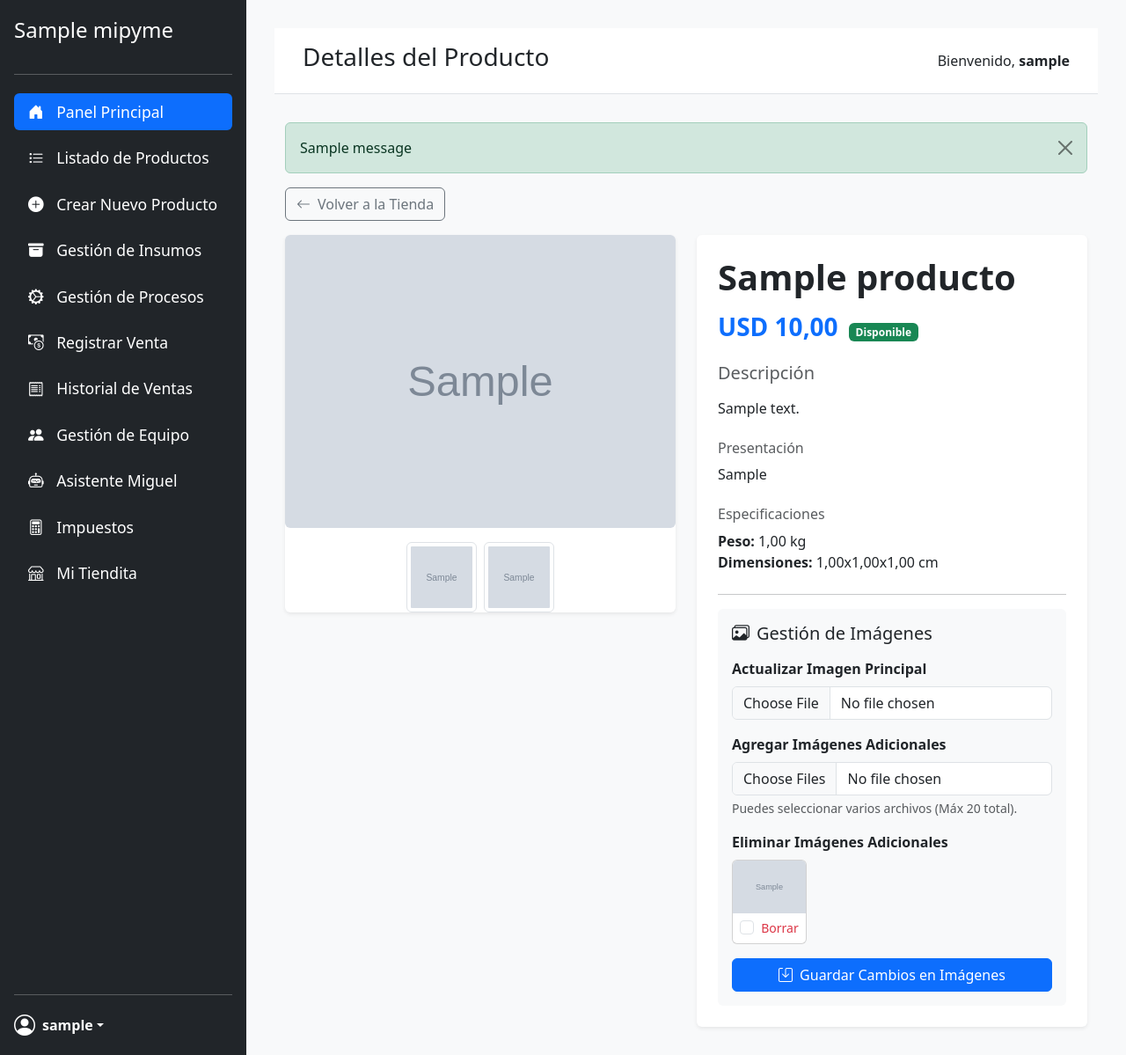
After one commit to ader999/nimypine, a Django app: page /produccion/mi-tiendita/producto/1/ in a window 1280 px wide. The commit adds this page. Shown: the whole page at 88% size. Run offline with Django 5.2, Linux system fonts and the light colour scheme; a user stored in the database is signed in; tables that the repository leaves empty hold one stand-in row (values such as "Sample post"); grey boxes marked "Sample" are stand-in pictures; one stand-in notice (Sample message) is shown; parts of the project's set-up code (start-up, migrations or seed data) failed here and were passed over.

Commit message:
feat: Introduce 'Mi Tiendita' module, add support for multiple product images, and enhance company image configuration.

```diff
--- a/cuentas/forms.py
+++ b/cuentas/forms.py
@@ -201,15 +201,17 @@ class EditarInformacionEmpresaForm(forms.ModelForm):
         }
 
 
-class ConfigurarLogoForm(forms.ModelForm):
+class ConfigurarImagenesEmpresaForm(forms.ModelForm):
     class Meta:
         model = Mipyme
-        fields = ['logo']
+        fields = ['logo', 'portada']
         widgets = {
             'logo': forms.FileInput(attrs={'class': 'form-control'}),
+            'portada': forms.FileInput(attrs={'class': 'form-control'}),
         }
         labels = {
             'logo': 'Seleccionar Logo',
+            'portada': 'Seleccionar Portada',
         }
 
 
--- a/cuentas/models.py
+++ b/cuentas/models.py
@@ -61,6 +61,7 @@ class Mipyme(models.Model):
         verbose_name="Identificador Fiscal (RFC, RUT, etc.)"
     )
     logo = models.ImageField(upload_to='logos/', null=True, blank=True, verbose_name="Logo de la Empresa")
+    portada = models.ImageField(upload_to='portadas/', null=True, blank=True, verbose_name="Portada de la Empresa")
 
     # Configuración de producción
     unidad_medida_predeterminada = models.JSONField(
--- a/produccion/urls.py
+++ b/produccion/urls.py
@@ -56,9 +56,13 @@ urlpatterns = [
     path('configuracion/configurar-avatar/', views.configurar_avatar, name='configurar_avatar'),
     # --- CONFIGURACIÓN DE EMPRESA ---
     path('configuracion/editar-empresa/', views.editar_informacion_empresa, name='editar_informacion_empresa'),
-    path('configuracion/configurar-logo/', views.configurar_logo, name='configurar_logo'),
-    path('configuracion/cambiar-sector/', views.cambiar_sector_economico, name='cambiar_sector_economico'),
+    path('configuracion/imagenes-empresa/', views.configurar_imagenes_empresa, name='configurar_imagenes_empresa'),
+    path('configuracion/sector-economico/', views.cambiar_sector_economico, name='cambiar_sector_economico'),
     path('configuracion/parametros-produccion/', views.configurar_parametros_produccion, name='configurar_parametros_produccion'),
     # --- IMPUESTOS ---
     path('impuestos/', views.gestion_impuestos, name='gestion_impuestos'),
+    # --- MI TIENDITA ---
+    path('mi-tiendita/', views.mi_tiendita, name='mi_tiendita'),
+    path('mi-tiendita/producto/<int:producto_id>/', views.mi_tiendita_detalle, name='mi_tiendita_detalle'),
+    # Reload trigger
 ]
--- a/produccion/views.py
+++ b/produccion/views.py
@@ -10,10 +10,10 @@ from openpyxl import Workbook
 from django.http import HttpResponse
 from django.shortcuts import render, redirect, get_object_or_404
 from django.contrib.auth.decorators import login_required
-from .models import Producto, Insumo, Formulacion, PasoDeProduccion, Proceso, Venta, VentaItem, Impuesto
+from .models import Producto, Insumo, Formulacion, PasoDeProduccion, Proceso, Venta, VentaItem, Impuesto, ProductoImagen
 from .forms import ProductoForm, FormulacionForm, InsumoForm, FormulacionUpdateForm, ProcesoForm, PasoUpdateForm, PasoDeProduccionForm, CalculadoraLotesForm, VentaItemFormSet, ImpuestoForm
 from cuentas.decorators import rol_requerido, mipyme_requerida
-from cuentas.forms import CambiarContrasenaForm, ActualizarPerfilForm, ConfigurarAvatarForm, EditarInformacionEmpresaForm, ConfigurarLogoForm, CambiarSectorEconomicoForm, ConfigurarParametrosProduccionForm
+from cuentas.forms import CambiarContrasenaForm, ActualizarPerfilForm, ConfigurarAvatarForm, EditarInformacionEmpresaForm, ConfigurarImagenesEmpresaForm, CambiarSectorEconomicoForm, ConfigurarParametrosProduccionForm
 from cuentas.models import Usuario
 from django.contrib.auth import update_session_auth_hash
 from django.contrib import messages
@@ -202,6 +202,19 @@ def crear_producto(request):
             # Ahora sí, guarda el objeto completo en la base de datos
             nuevo_producto.save()
 
+            # --- PROCESAR IMÁGENES ADICIONALES ---
+            imagenes = request.FILES.getlist('imagenes_adicionales')
+            if imagenes:
+                # Limitar a 20 imágenes en total (incluyendo la principal si se cuenta)
+                # Aquí solo contamos las adicionales para simplificar, o validamos el total
+                for i, imagen in enumerate(imagenes):
+                    if i >= 20: break # Límite de seguridad
+                    ProductoImagen.objects.create(
+                        producto=nuevo_producto,
+                        imagen=imagen,
+                        orden=i
+                    )
+
             # Redirige al usuario a la lista de productos para que vea el nuevo item
             return redirect('produccion:lista_productos')
     else:
@@ -388,6 +401,19 @@ def editar_producto(request, producto_id):
             if usar_porcentaje_predeterminado:
                 producto_editado.porcentaje_ganancia = mipyme.porcentaje_ganancia_predeterminado
             producto_editado.save()
+
+            # --- PROCESAR IMÁGENES ADICIONALES ---
+            imagenes = request.FILES.getlist('imagenes_adicionales')
+            if imagenes:
+                # Contar cuántas ya tiene
+                count_existentes = producto.imagenes_adicionales.count()
+                for i, imagen in enumerate(imagenes):
+                    if count_existentes + i >= 20: break # Límite
+                    ProductoImagen.objects.create(
+                        producto=producto,
+                        imagen=imagen,
+                        orden=count_existentes + i
+                    )
 
             return redirect('produccion:lista_productos') # Redirigimos a la lista de productos
     else:
@@ -991,28 +1017,31 @@ def editar_informacion_empresa(request):
 @login_required
 @mipyme_requerida
 @rol_requerido('ADMIN')
-def configurar_logo(request):
+@login_required
+@mipyme_requerida
+@rol_requerido('ADMIN')
+def configurar_imagenes_empresa(request):
     """
-    Vista para configurar el logo de la empresa.
+    Vista para configurar el logo y la portada de la empresa.
     Solo accesible para administradores.
     """
     mipyme = request.user.mipyme
 
     if request.method == 'POST':
-        form = ConfigurarLogoForm(request.POST, request.FILES, instance=mipyme)
+        form = ConfigurarImagenesEmpresaForm(request.POST, request.FILES, instance=mipyme)
         if form.is_valid():
             form.save()
-            messages.success(request, 'Logo de la empresa actualizado exitosamente.')
+            messages.success(request, 'Imágenes de la empresa actualizadas exitosamente.')
             return redirect('produccion:configuracion')
     else:
-        form = ConfigurarLogoForm(instance=mipyme)
+        form = ConfigurarImagenesEmpresaForm(instance=mipyme)
 
     contexto = {
         'form': form,
-        'titulo': 'Configurar Logo de la Empresa',
+        'titulo': 'Configurar Imágenes de la Empresa',
         'nombrepine': request.user.mipyme.nombre
     }
-    return render(request, 'produccion/configuraciones/configurar_logo.html', contexto)
+    return render(request, 'produccion/configuraciones/configurar_imagenes_empresa.html', contexto)
 
 
 @login_required
@@ -1244,3 +1273,86 @@ def gestion_impuestos(request):
 
 # --- FIN DE CONFIGURACIÓN ---
 # --- FIN DE VENTAS ---
+
+# --- MI TIENDITA ---
+
+@login_required
+@mipyme_requerida
+def mi_tiendita(request):
+    """
+    Vista para mostrar la 'Tiendita' del usuario con sus productos.
+    Solo accesible si la opción 'tienda_visible' está activada.
+    """
+    mipyme = request.user.mipyme
+
+    # Verificar si la tienda está visible
+    if not mipyme.tienda_visible:
+        messages.warning(request, "Tu tienda no está visible. Actívala en Configuración para verla.")
+        return redirect('produccion:configuracion')
+
+    productos = Producto.objects.filter(mipyme=mipyme).order_by('nombre')
+
+    contexto = {
+        'mipyme': mipyme,
+        'productos': productos,
+        'nombrepine': mipyme.nombre
+    }
+    return render(request, 'produccion/mi_tiendita.html', contexto)
+
+@login_required
+@mipyme_requerida
+def mi_tiendita_detalle(request, producto_id):
+    """
+    Vista para mostrar los detalles de un producto en la 'Tiendita'.
+    """
+    mipyme = request.user.mipyme
+
+    # Verificar si la tienda está visible
+    if not mipyme.tienda_visible:
+        messages.warning(request, "Tu tienda no está visible.")
+        return redirect('produccion:configuracion')
+
+    producto = get_object_or_404(Producto, id=producto_id, mipyme=mipyme)
+
+    if request.method == 'POST':
+        # 1. Actualizar Imagen Principal
+        if 'imagen_principal' in request.FILES:
+            producto.imagen = request.FILES['imagen_principal']
+            producto.save()
+            messages.success(request, 'Imagen principal actualizada.')
+
+        # 2. Eliminar Imágenes Seleccionadas
+        eliminar_ids = request.POST.getlist('eliminar_imagen_ids')
+        if eliminar_ids:
+            ProductoImagen.objects.filter(id__in=eliminar_ids, producto=producto).delete()
+            messages.success(request, 'Imágenes seleccionadas eliminadas.')
+
+        # 3. Agregar Nuevas Imágenes Adicionales
+        imagenes_nuevas = request.FILES.getlist('imagenes_adicionales')
+        if imagenes_nuevas:
+            count_existentes = producto.imagenes_adicionales.count()
+            agregadas = 0
+            for i, imagen in enumerate(imagenes_nuevas):
+                if count_existentes + i >= 20:
+                    messages.warning(request, f'Se alcanzó el límite de 20 imágenes. Solo se agregaron {agregadas} imágenes.')
+                    break
+                ProductoImagen.objects.create(
+                    producto=producto,
+                    imagen=imagen,
+                    orden=count_existentes + i
+                )
+                agregadas += 1
+            if agregadas > 0:
+                messages.success(request, f'Se agregaron {agregadas} imágenes nuevas.')
+
+        return redirect('produccion:mi_tiendita_detalle', producto_id=producto.id)
+
+    imagenes_adicionales = producto.imagenes_adicionales.all()
+
+    contexto = {
+        'mipyme': mipyme,
+        'producto': producto,
+        'imagenes_adicionales': imagenes_adicionales,
+        'nombrepine': mipyme.nombre
+    }
+    return render(request, 'produccion/mi_tiendita_detalle.html', contexto)
--- a/templates/produccion/base_produccion.html
+++ b/templates/produccion/base_produccion.html
@@ -173,6 +173,15 @@
                     Impuestos
                 </a>
             </li>
+
+            {% if request.user.mipyme.tienda_visible %}
+            <li>
+                <a href="{% url 'produccion:mi_tiendita' %}" class="nav-link text-white">
+                    <i class="bi bi-shop"></i>
+                    Mi Tiendita
+                </a>
+            </li>
+            {% endif %}
         </ul>
         <hr>
         <!-- Información del Usuario abajo -->
--- /dev/null
+++ b/templates/produccion/mi_tiendita_detalle.html
@@ -0,0 +1,145 @@
+{% extends 'produccion/base_produccion.html' %}
+{% load static %}
+
+{% block title %}{{ producto.nombre }} - Detalles{% endblock %}
+
+{% block page_title %}Detalles del Producto{% endblock %}
+
+{% block content %}
+<div class="container">
+    <div class="mb-3">
+        <a href="{% url 'produccion:mi_tiendita' %}" class="btn btn-outline-secondary">
+            <i class="bi bi-arrow-left me-2"></i>Volver a la Tienda
+        </a>
+    </div>
+
+    <div class="row">
+        <!-- Columna de Imágenes -->
+        <div class="col-md-6 mb-4">
+            <div class="card shadow-sm border-0">
+                <div class="card-body p-0">
+                    <!-- Imagen Principal -->
+                    {% if producto.imagen %}
+                        <img src="{{ producto.imagen.url }}" class="img-fluid rounded mb-3 w-100" alt="{{ producto.nombre }}" style="max-height: 500px; object-fit: contain;" id="mainImage">
+                    {% else %}
+                        <div class="bg-light d-flex align-items-center justify-content-center rounded mb-3" style="height: 400px;">
+                            <i class="bi bi-box-seam display-1 text-secondary"></i>
+                        </div>
+                    {% endif %}
+
+                    <!-- Galería de Miniaturas -->
+                    {% if imagenes_adicionales %}
+                    <div class="d-flex flex-wrap gap-2 justify-content-center">
+                        {% if producto.imagen %}
+                        <img src="{{ producto.imagen.url }}" class="img-thumbnail thumbnail-active" style="width: 80px; height: 80px; object-fit: cover; cursor: pointer;" onclick="changeImage(this.src)">
+                        {% endif %}
+                        {% for img in imagenes_adicionales %}
+                        <img src="{{ img.imagen.url }}" class="img-thumbnail" style="width: 80px; height: 80px; object-fit: cover; cursor: pointer;" onclick="changeImage(this.src)">
+                        {% endfor %}
+                    </div>
+                    {% endif %}
+                </div>
+            </div>
+        </div>
+
+        <!-- Columna de Detalles -->
+        <div class="col-md-6">
+            <div class="card shadow-sm border-0 h-100">
+                <div class="card-body p-4">
+                    <h1 class="display-6 fw-bold mb-3">{{ producto.nombre }}</h1>
+
+                    <div class="mb-4">
+                        <span class="h3 text-primary fw-bold">{{ mipyme.moneda_predeterminada }} {{ producto.precio_venta }}</span>
+                        <span class="badge bg-success ms-2">Disponible</span>
+                    </div>
+
+                    <div class="mb-4">
+                        <h5 class="text-muted mb-2">Descripción</h5>
+                        <p class="lead" style="font-size: 1.1rem;">{{ producto.descripcion|default:"Sin descripción disponible."|linebreaks }}</p>
+                    </div>
+
+                    {% if producto.presentacion %}
+                    <div class="mb-4">
+                        <h6 class="text-muted">Presentación</h6>
+                        <p>{{ producto.presentacion }}</p>
+                    </div>
+                    {% endif %}
+
+                    {% if producto.peso or producto.tamano_largo %}
+                    <div class="mb-4">
+                        <h6 class="text-muted">Especificaciones</h6>
+                        <ul class="list-unstyled">
+                            {% if producto.peso %}<li><strong>Peso:</strong> {{ producto.peso }} kg</li>{% endif %}
+                            {% if producto.tamano_largo %}<li><strong>Dimensiones:</strong> {{ producto.tamano_largo }}x{{ producto.tamano_ancho }}x{{ producto.tamano_alto }} cm</li>{% endif %}
+                        </ul>
+                    </div>
+                    {% endif %}
+
+                    <hr>
+
+                    <!-- Gestión de Imágenes -->
+                    <div class="card bg-light border-0">
+                        <div class="card-body">
+                            <h5 class="card-title mb-3"><i class="bi bi-images me-2"></i>Gestión de Imágenes</h5>
+                            <form method="post" enctype="multipart/form-data">
+                                {% csrf_token %}
+
+                                <!-- Actualizar Imagen Principal -->
+                                <div class="mb-3">
+                                    <label for="imagen_principal" class="form-label fw-bold">Actualizar Imagen Principal</label>
+                                    <input type="file" class="form-control" id="imagen_principal" name="imagen_principal" accept="image/*">
+                                </div>
+
+                                <!-- Agregar Imágenes Adicionales -->
+                                <div class="mb-3">
+                                    <label for="imagenes_adicionales" class="form-label fw-bold">Agregar Imágenes Adicionales</label>
+                                    <input type="file" class="form-control" id="imagenes_adicionales" name="imagenes_adicionales" multiple accept="image/*">
+                                    <div class="form-text">Puedes seleccionar varios archivos (Máx 20 total).</div>
+                                </div>
+
+                                <!-- Eliminar Imágenes Existentes -->
+                                {% if imagenes_adicionales %}
+                                <div class="mb-3">
+                                    <label class="form-label fw-bold">Eliminar Imágenes Adicionales</label>
+                                    <div class="row g-2">
+                                        {% for img in imagenes_adicionales %}
+                                        <div class="col-4 col-sm-3">
+                                            <div class="card h-100">
+                                                <img src="{{ img.imagen.url }}" class="card-img-top" style="height: 60px; object-fit: cover;" alt="Img {{ img.id }}">
+                                                <div class="card-body p-1 text-center">
+                                                    <div class="form-check d-inline-block">
+                                                        <input class="form-check-input" type="checkbox" name="eliminar_imagen_ids" value="{{ img.id }}" id="del_img_{{ img.id }}">
+                                                        <label class="form-check-label small text-danger" for="del_img_{{ img.id }}">
+                                                            Borrar
+                                                        </label>
+                                                    </div>
+                                                </div>
+                                            </div>
+                                        </div>
+                                        {% endfor %}
+                                    </div>
+                                </div>
+                                {% endif %}
+
+                                <div class="d-grid">
+                                    <button type="submit" class="btn btn-primary">
+                                        <i class="bi bi-save me-2"></i>Guardar Cambios en Imágenes
+                                    </button>
+                                </div>
+                            </form>
+                        </div>
+                    </div>
+
+                </div>
+            </div>
+        </div>
+    </div>
+</div>
+
+<script>
+    function changeImage(src) {
+        document.getElementById('mainImage').src = src;
+        // Optional: Add active class logic here
+    }
+</script>
+{% endblock %}
```
Also changed, not shown: produccion/forms.py (+11 -0 lines), produccion/models.py (+14 -0 lines), templates/produccion/configuracion.html (+14 -5 lines), templates/produccion/configuraciones/configurar_imagenes_empresa.html (added, +75 -0 lines), templates/produccion/configuraciones/configurar_logo.html (deleted, +0 -89 lines), templates/produccion/crear_producto.html (+9 -1 lines), templates/produccion/mi_tiendita.html (added, +82 -0 lines), cuentas/migrations/0021_mipyme_portada.py (added), produccion/migrations/0015_productoimagen.py (added).
